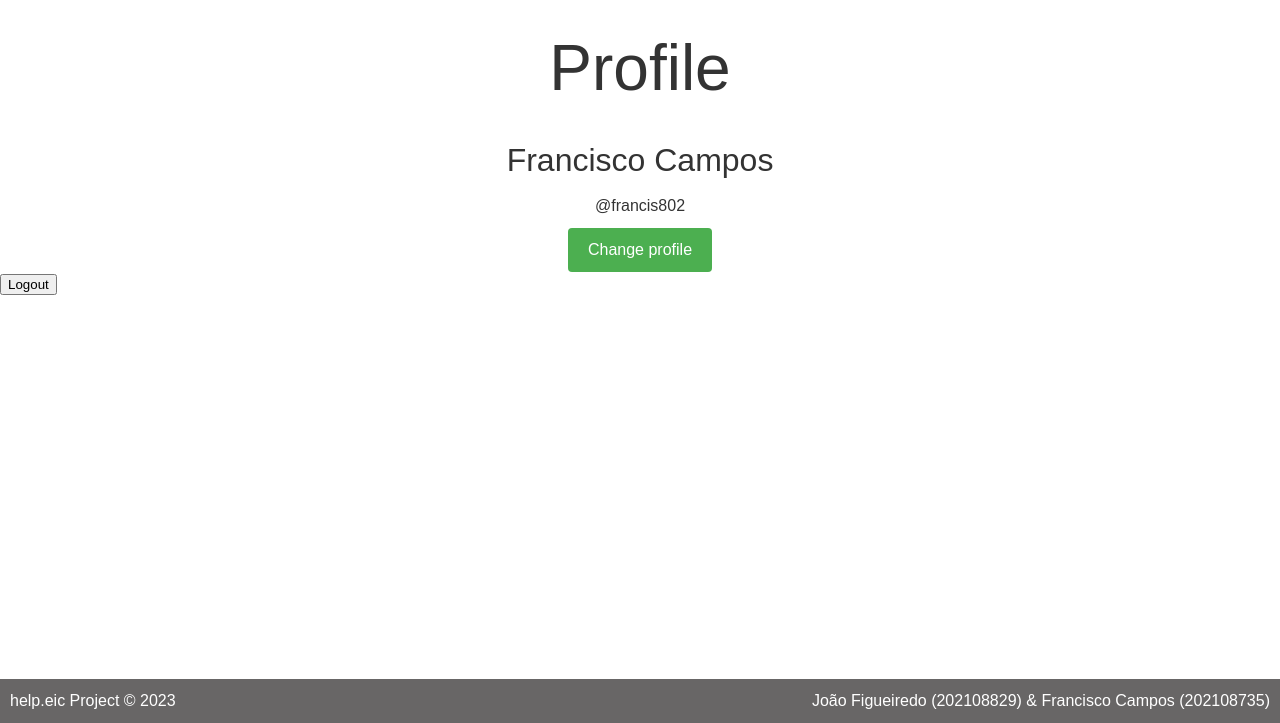
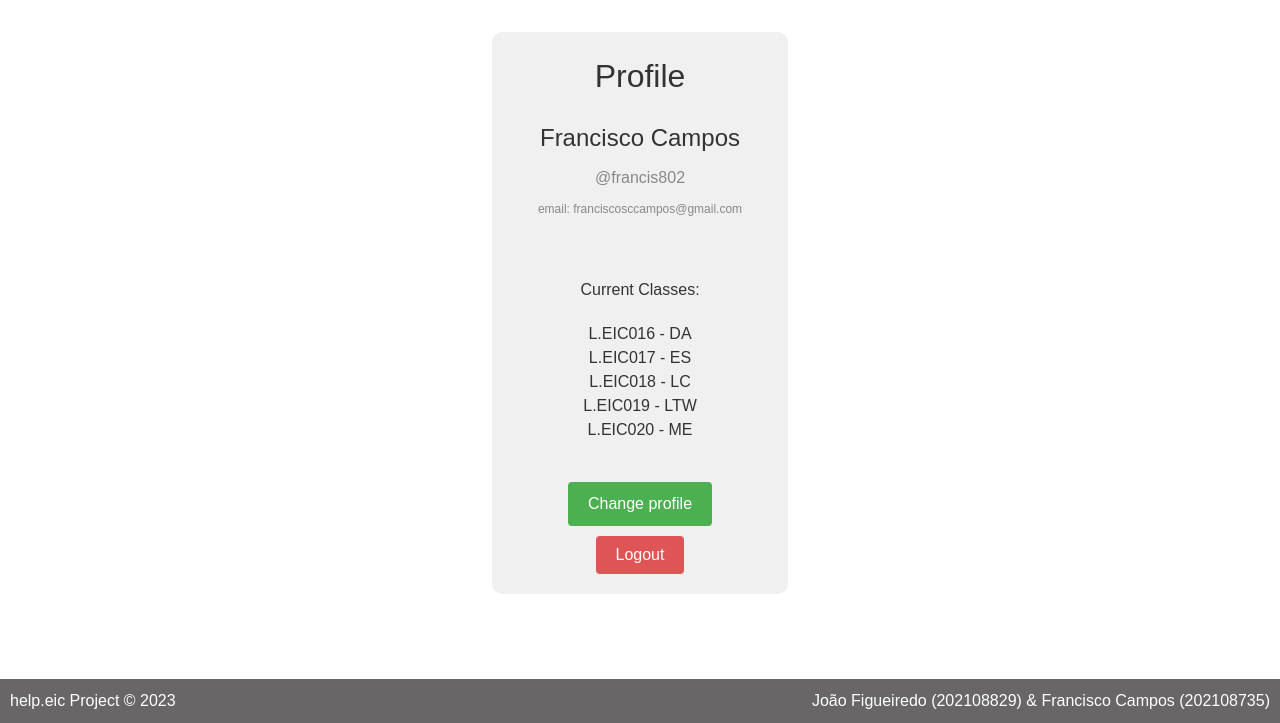
Before and after one commit to FEUP-LTW-2023/project-ltw14g10, a PHP site: page /pages/profile.php in a window 1280 px wide. Shown: the part 77-800 px from the top of the page. Run offline with PHP 8.4, Linux system fonts and the light colour scheme; the visitor is signed in with stand-in values (Sample User, id 1); data comes from the database, SQL or seed files in the repository.

Commit message:
did some better css for the profile, still to be improved, there are not much things to use, using mock of class list

```diff
--- a/css/profile-style.css
+++ b/css/profile-style.css
@@ -1,29 +1,57 @@
-.profile-info {
+.profile-container {
+    display: flex;
+    flex-direction: column;
+    align-items: center;
+    margin: 0 auto;
+    justify-content: center;
+    background-color: #f0f0f0;
+    border-radius: 10px;
+    padding: 20px;
+    margin-top: 2em;
     text-align: center;
-    margin-top: 20px;
+    max-width: 20%;
   }
 
   .title {
+    font-size: 2em;
+    margin-bottom: 20px;
+  }
+  .subtitle {
+    font-size: 1em;
+    margin-bottom: 20px;
     text-align: center;
-    font-size: 4em;
-    margin-top: 20px;
   }
 
-.profile-info #name {
-    font-size: 2em;
+  .profile-info {
+    margin-bottom: 20px;
+  }
+
+  .name {
+    font-size: 1.5em;
     margin-bottom: 10px;
   }
 
-.profile-info #username {
+  .username {
     font-size: 1em;
+    color: #888;
     margin-bottom: 10px;
   }
 
-#change-profile {
-    text-align: center;
+  .email{
+    font-size: 0.75em;
+    color:#888;
+    margin-bottom: 5em;
   }
 
-#change-profile a {
+  .profile-actions {
+    margin-top: 20px;
+    display: flex;
+    flex-direction: column;
+    align-items: center;
+  }
+
+  .change-profile-btn,
+  .logout-form button {
     display: inline-block;
     padding: 10px 20px;
     background-color: #4CAF50;
@@ -34,6 +62,28 @@
     transition: background-color 0.3s ease;
   }
 
-#change-profile a:hover {
+  .change-profile-btn:hover,
+  .logout-form button:hover {
     background-color: #45a049;
   }
+
+  .logout-form {
+    margin-top: 10px;
+  }
+
+  .logout-form button {
+    background-color: #DF5454;
+    border: none;
+    outline: none;
+  }
+
+  ul.classes {
+    list-style-type: none;
+    padding: 0;
+    margin: 0;
+  }
+
+  ul.classes li {
+    margin-left: 0;
+    padding-left: 0;
+  }
--- a/templates/profile.tpl.php
+++ b/templates/profile.tpl.php
@@ -1,11 +1,12 @@
 <?php
-  declare(strict_types = 1);
+declare(strict_types=1);
 
 require_once(__DIR__ . '/../utils/session.php');
 require_once(__DIR__ . '/../database/user.class.php');
 ?>
 
-<?php function setHeaderProfile() { ?>
+<?php function setHeaderProfile()
+{ ?>
   <!DOCTYPE html>
   <html lang="en">
 
@@ -15,27 +16,42 @@
     <meta name="viewport" content="width=device-width, initial-scale=1.0" />
     <title>help.eic Profile</title>
     <link rel="stylesheet" href="../css/profile-style.css" />
-    <link rel="stylesheet" href="../css/common-style.css"/>
+    <link rel="stylesheet" href="../css/common-style.css" />
   </head>
 
 <?php } ?>
 
-<?php function drawProfileBody(User $user) { ?>
+<?php function drawProfileBody(User $user)
+{ ?>
+  <div class="profile-container">
     <div class="title">Profile</div>
-  <body>
-    <div class = "profile-info">
-      <div id="name">
+    <div class="profile-info">
+      <div class="name">
         <?php echo $user->name; ?>
       </div>
-      <div id="username">
+      <div class="username">
         @<?php echo $user->username; ?>
       </div>
+      <div class="email">
+        email:
+        <?php echo $user->email; ?>
       </div>
-    <div id="change-profile">
-      <a href="../pages/change-profile.php">Change profile</a>
+      <h2 class="subtitle">Current Classes:</h2>
+      <ul class="classes">
+        <li>L.EIC016 - DA</li>
+        <li>L.EIC017 - ES</li>
+        <li>L.EIC018 - LC</li>
+        <li>L.EIC019 - LTW</li>
+        <li>L.EIC020 - ME</li>
+      </ul>
+
     </div>
-    <form action="../actions/action_logout.php" method="post" class="logout">
+    <div class="profile-actions">
+      <a href="../pages/change-profile.php" class="change-profile-btn">Change profile</a>
+      <form action="../actions/action_logout.php" method="post" class="logout-form">
         <button type="submit">Logout</button>
       </form>
-  </body>
+    </div>
+  </div>
+
 <?php } ?>
```
Lines whose indentation alone changed are shown as unchanged.
